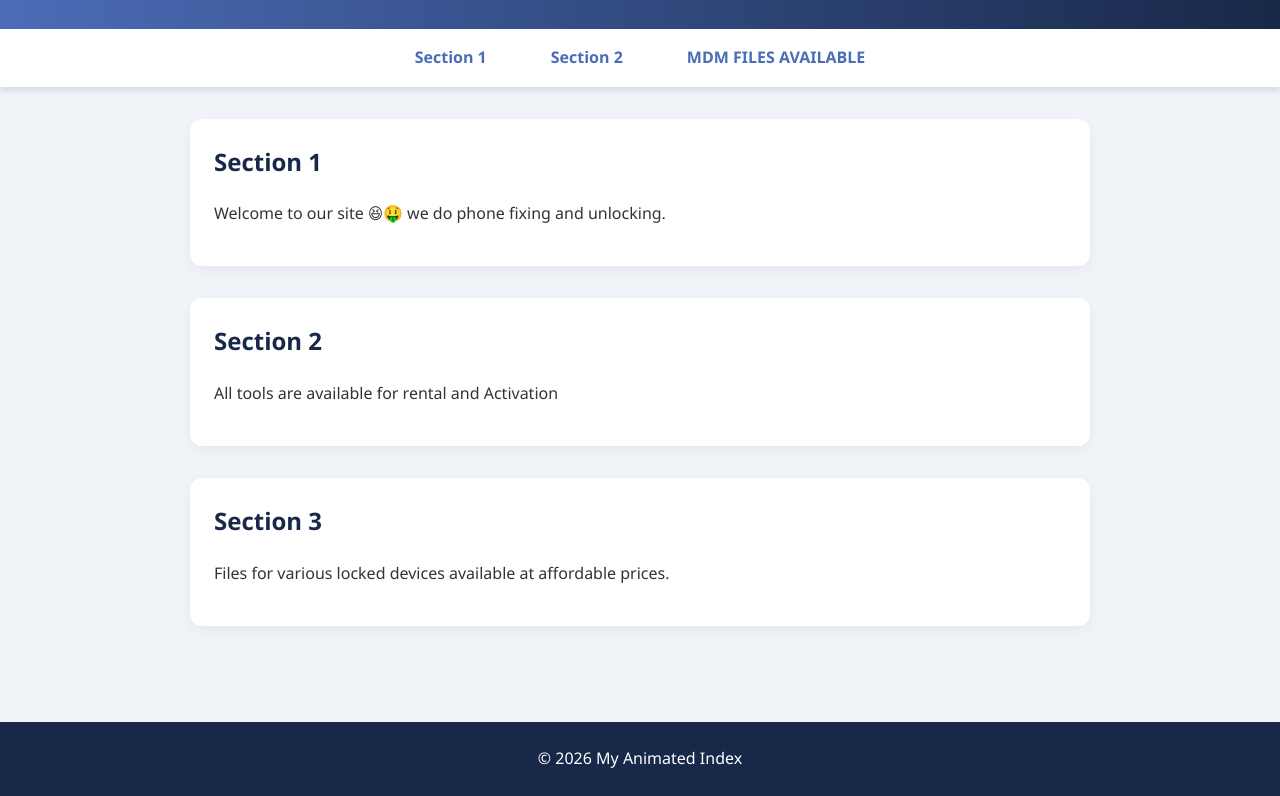
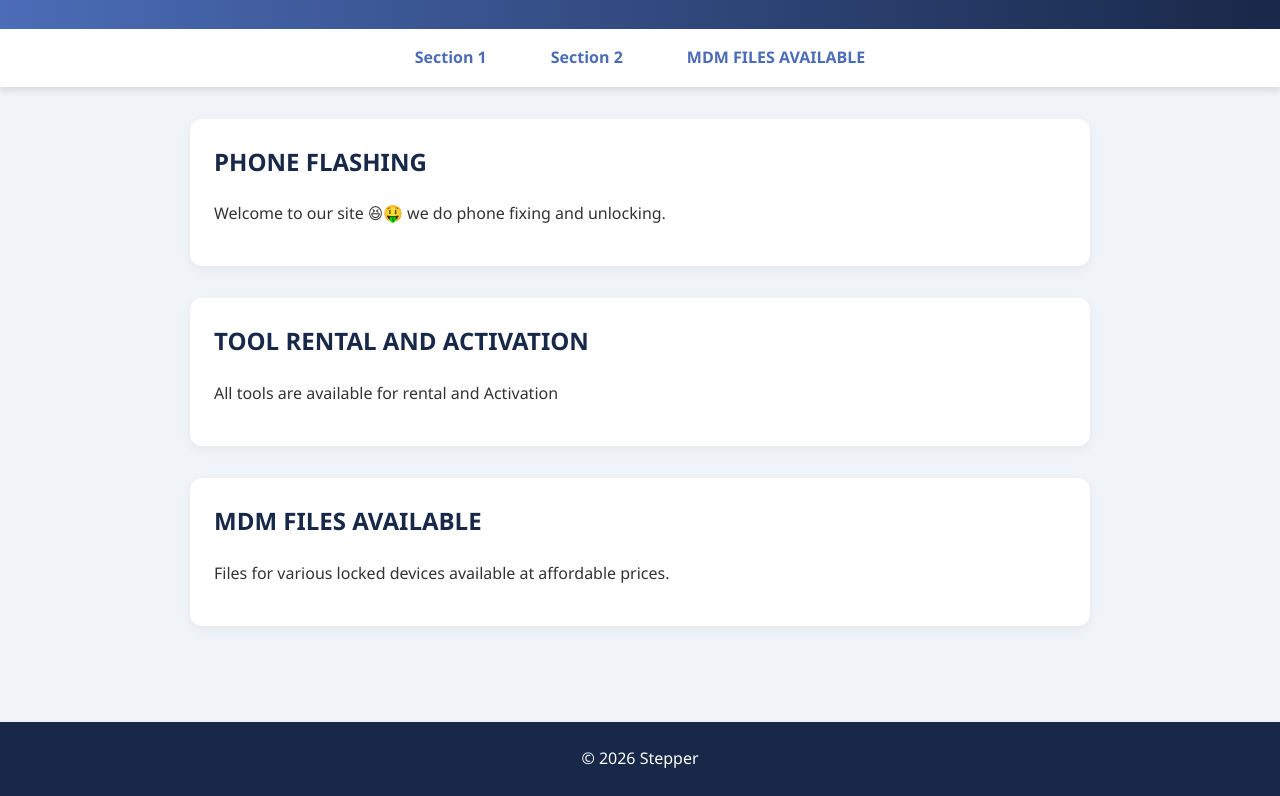
Before and after one commit to haroldsam583/Outlier-test, a plain HTML site: page index.html in a window 1280 px wide. Shown: the part 99-895 px from the top of the page. Drawn offline with Linux system fonts and the light colour scheme.

Commit message:
Update index.html

```diff
--- a/index.html
+++ b/index.html
@@ -109,23 +109,23 @@
 
 <main>
   <section id="PHONE FLASHING">
-    <h2>Section 1</h2>
+    <h2>PHONE FLASHING</h2>
     <p>Welcome to our site 😆🤑 we do phone fixing and unlocking.</p>
   </section>
 
   <section id="TOOL RENTAL AND ACTIVATION">
-    <h2>Section 2</h2>
+    <h2>TOOL RENTAL AND ACTIVATION</h2>
     <p>All tools are available for rental and Activation</p>
   </section>
 
   <section id="MDM FILES AVAILABLE">
-    <h2>Section 3</h2>
+    <h2>MDM FILES AVAILABLE</h2>
     <p>Files for various locked devices available at affordable prices.</p>
   </section>
 </main>
 
 <footer>
-  &copy; 2026 My Animated Index
+  &copy; 2026 Stepper
 </footer>
 
 </body>
```
